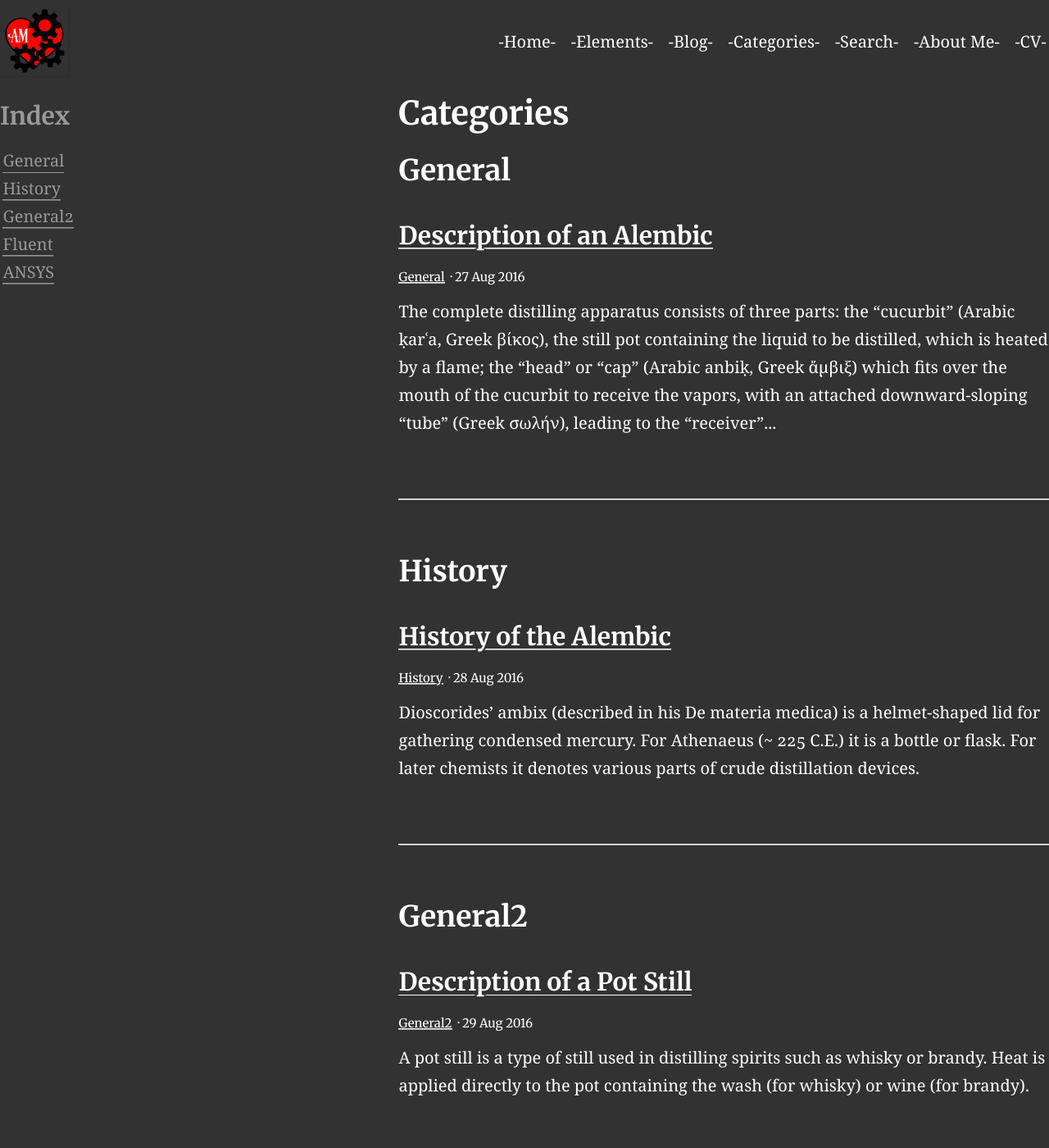
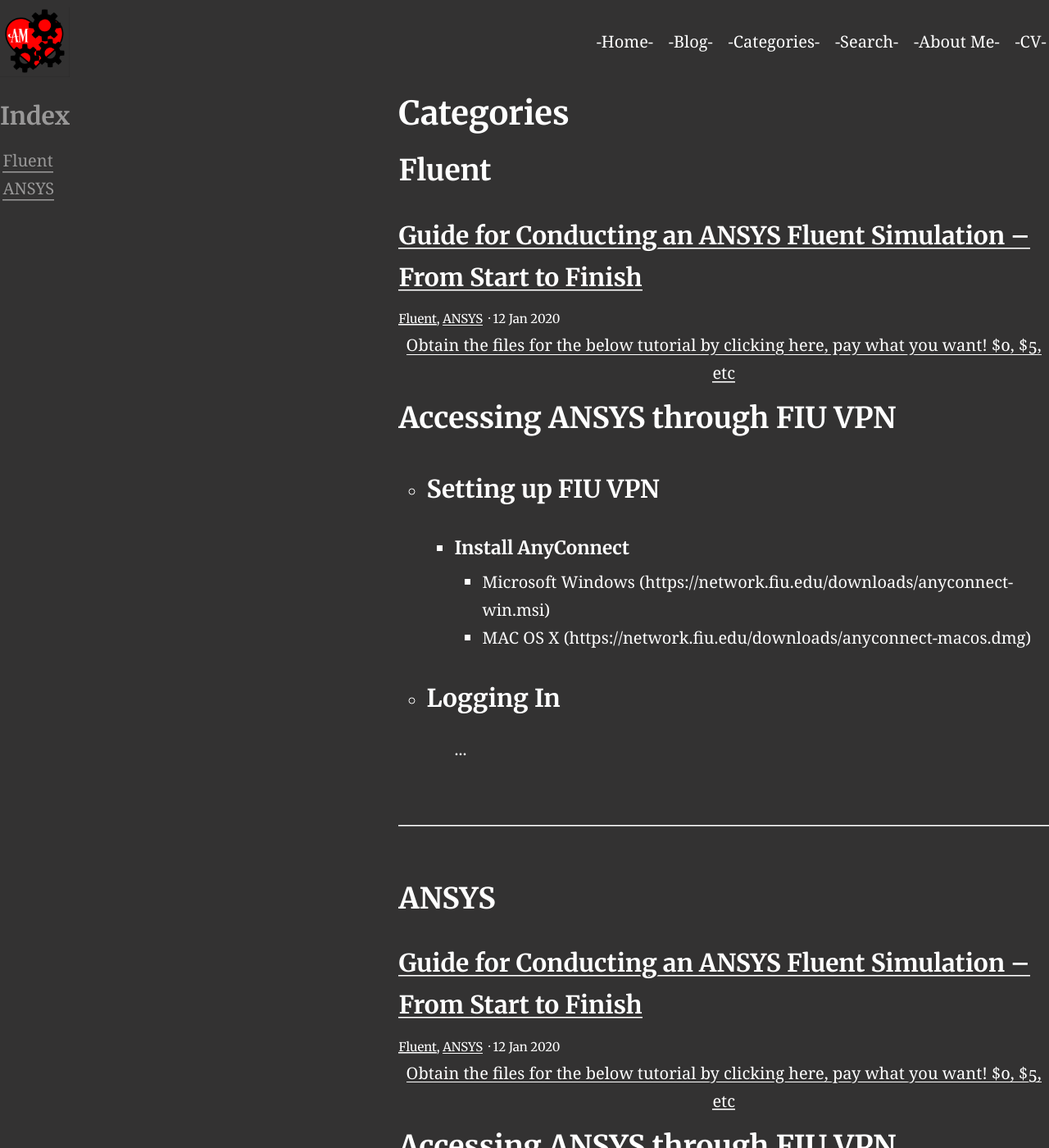
Before and after one commit to DThornz/Website, a Jekyll site: the page built from categories.md, in a window 1280 px wide and 1400 px high. Shown: the whole window at 82% size. Built offline with Jekyll 4.4.1, drawn with Linux system fonts in a browser that asks for light colours.

Commit message:
Removed template posts and pages

```diff
--- a/_config.yml
+++ b/_config.yml
@@ -129,8 +129,6 @@ favicons: # Favicons are also used in the manifest file. Syntax is 'size: path'
 navigation_header:
 - title: -Home-
   url: /
-- title: -Elements-
-  url: /elements/
 - title: -Blog-
   url: /blog/
 - title: -Categories-
--- a/_posts/2016-08-27-example-post-one.md
+++ /dev/null
@@ -1,14 +0,0 @@
----
-title: Description of an Alembic
-categories:
-- General
-feature_image: "https://picsum.photos/2560/600?image=872"
----
-
-The complete distilling apparatus consists of three parts: the "cucurbit" (Arabic ḳarʿa, Greek βίκος), the still pot containing the liquid to be distilled, which is heated by a flame; the "head" or "cap" (Arabic anbiḳ, Greek ἄμβιξ) which fits over the mouth of the cucurbit to receive the vapors, with an attached downward-sloping "tube" (Greek σωλήν), leading to the "receiver" (Arabic ḳābila, Greek ἄγγος or φιάλη) container.
-
-<!-- more -->
-
-Retorts have the "cap" and the "cucurbit" made into one. The anbik is also called the raʾs (head) of the cucurbit. The liquid in the cucurbit is heated or boiled; the vapour rises into the anbik, where it cools by contact with the walls and condenses, running down the spout into the receiver. A modern descendant of the alembic is the pot still, used to produce distilled beverages.
-
-_Originally from [Alembic - Wikipedia](https://en.wikipedia.org/wiki/Alembic)_
--- a/_posts/2016-08-28-example-post-two.md
+++ /dev/null
@@ -1,17 +0,0 @@
----
-title: History of the Alembic
-categories:
-- History
-feature_text: |
-  The History of the Alembic tool
----
-
-Dioscorides' ambix (described in his De materia medica) is a helmet-shaped lid for gathering condensed mercury. For Athenaeus (~ 225 C.E.) it is a bottle or flask. For later chemists it denotes various parts of crude distillation devices.
-
-<!-- more -->
-
-Alembic drawings appear in works of Cleopatra the Alchemist, Synesius, and Zosimos of Panopolis. There were alembics with two (dibikos) and three (tribikos) receivers.[4] According to Zosimos of Panopolis, the alembic was invented by Mary the Jewess.[5]
-
-The anbik is described by Ibn al-Awwam in his Kitab al-Filaha (Book of Agriculture), where he explains how rose-water is distilled. Amongst others, it is mentioned in the Mafatih al-Ulum (Key of Sciences) of Khwarizmi and the Kitab al-Asrar (Book of Secrets) of Al-Razi. Some illustrations occur in the Latin translations of works which are attributed to Geber.[2]
-
-_Originally from [Alembic - Wikipedia](https://en.wikipedia.org/wiki/Alembic)_
--- a/_posts/2016-08-29-example-post-three.md
+++ /dev/null
@@ -1,19 +0,0 @@
----
-title: Description of a Pot Still
-categories:
-- General2
-excerpt: |
-  A pot still is a type of still used in distilling spirits such as whisky or brandy. Heat is applied directly to the pot containing the wash (for whisky) or wine (for brandy).
-feature_text: |
-  ## The Pot Still
-  The modern pot still is a descendant of the alembic, an earlier distillation device
-feature_image: "https://picsum.photos/2560/600?image=733"
-image: "https://picsum.photos/2560/600?image=733"
-comment: true
----
-
-A pot still is a type of still used in distilling spirits such as whisky or brandy. Heat is applied directly to the pot containing the wash (for whisky) or wine (for brandy). This is called a batch distillation (as opposed to a continuous distillation).
-
-At standard atmospheric pressure, alcohol boils at 78 °C (172 °F), while water boils at 100 °C (212 °F). During distillation, the vapour contains more alcohol than the liquid. When the vapours are condensed, the resulting liquid contains a higher concentration of alcohol. In the pot still, the alcohol and water vapour combine with esters and flow from the still through the condensing coil. There they condense into the first distillation liquid, the so-called "low wines". The low wines have a strength of about 25–35% alcohol by volume, and flow into a second still. It is then distilled a second time to produce the colourless spirit, collected at about 70% alcohol by volume. Colour is added through maturation in an oak aging barrel, and develops over time.
-
-The modern pot still is a descendant of the alembic, an earlier distillation device.
```
